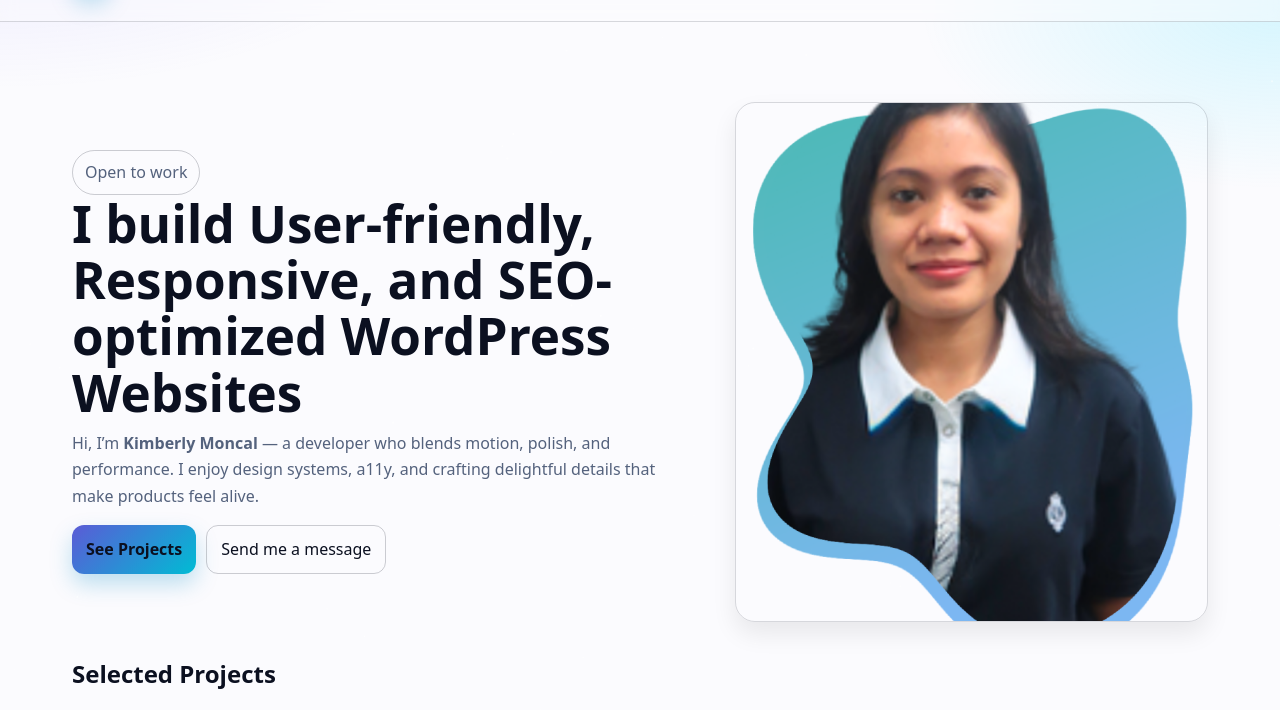
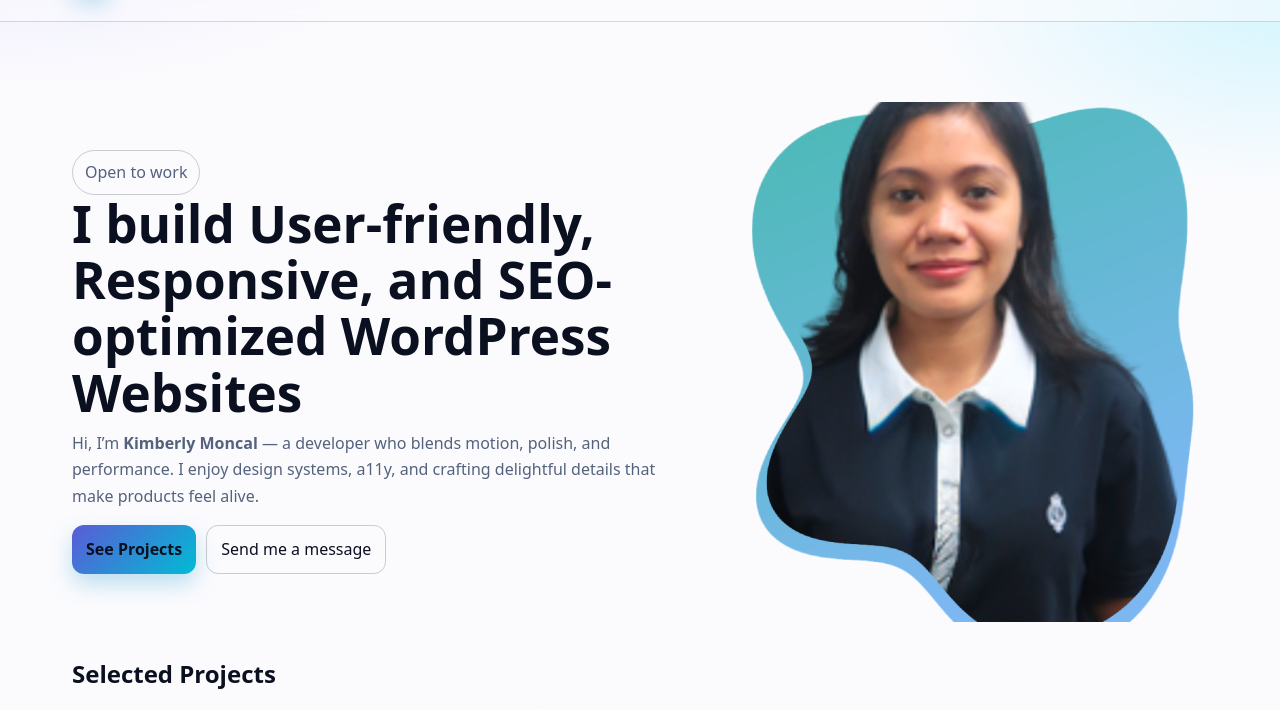
Before and after one commit to kimmoncal/portfolio, a plain HTML site: page index.html in a window 1280 px wide. Shown: the part 71-781 px from the top of the page. Drawn offline with Linux system fonts and the light colour scheme.

Commit message:
Update index.html

```diff
--- a/index.html
+++ b/index.html
@@ -99,8 +99,6 @@ header{position:sticky;top:0;z-index:50;
 /* polish your hero image */
 .hero-image img{
   width:100%;max-width:500px;max-height:520px;
-  border-radius:20px;box-shadow:var(--shadow);
-  border:1px solid color-mix(in oklab,var(--text),transparent 85%);
   object-fit:cover; /* tidy crop without distortion */
 }
 @media(max-width:900px){
```
